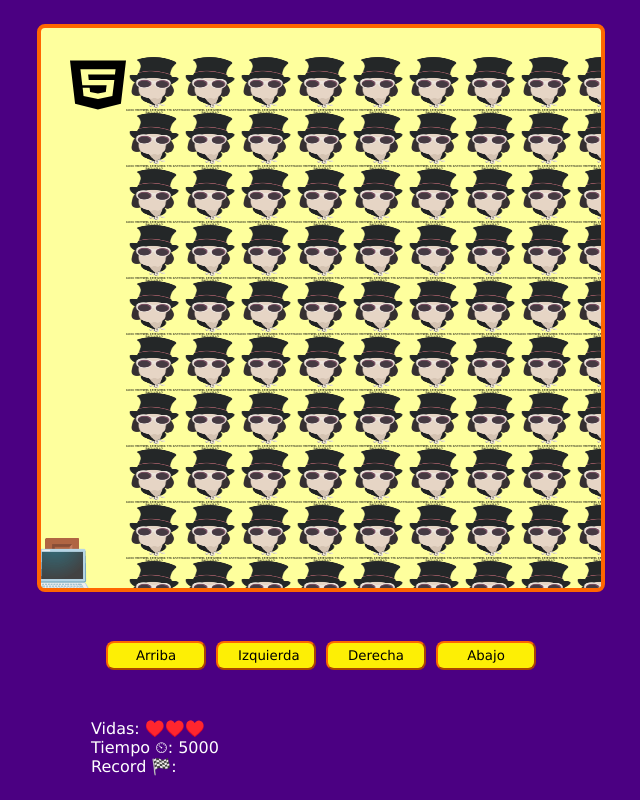
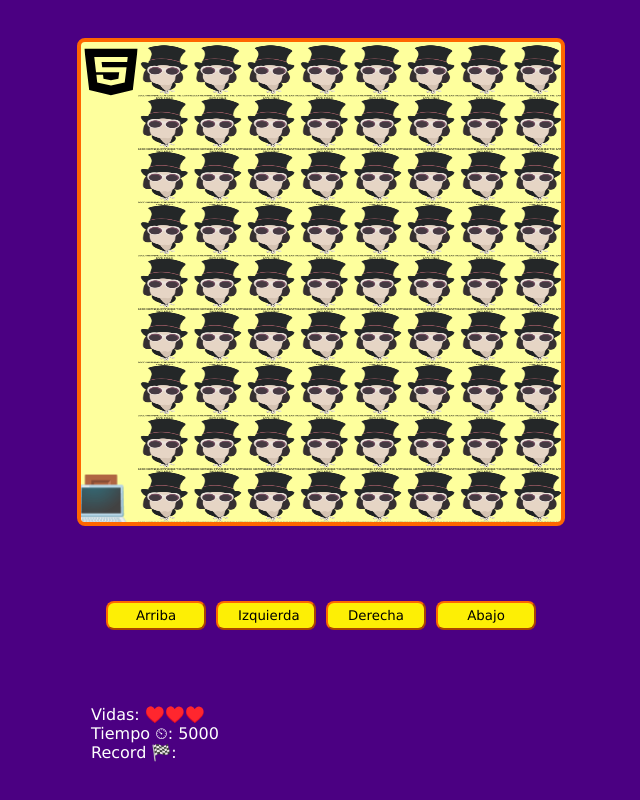
Before and after one commit to Hisahito/JS-Game, a plain HTML site: page index.html in a window 1280 px wide. Shown: the whole page, without its empty margins (319-959 px from the left). Drawn offline with Linux system fonts and the light colour scheme.

Commit message:
Fixing bug in chrome for canvasSize variable

```diff
--- a/game.js
+++ b/game.js
@@ -37,18 +37,18 @@ window.addEventListener('resize', setCanvasSize);
 
 function setCanvasSize() {
     if(window.innerHeight > window.innerWidth){
-        canvasSize = window.innerWidth * 0.7
+        canvasSize = window.innerWidth * 0.6
     } else {
-        canvasSize = window.innerHeight * 0.7
+        canvasSize = window.innerHeight * 0.6
     };
 
-    canvasSize = Number(canvasSize.toFixed(0));
+    canvasSize = Number(canvasSize.toFixed(1));
 
 
     canvas.setAttribute('width', canvasSize);
     canvas.setAttribute('height', canvasSize);
 
-    elementsSize = canvasSize / 10;
+    elementsSize = canvasSize / 9;
 
     playerPosition.x = undefined;
     playerPosition.y = undefined;
@@ -91,60 +91,58 @@ function startGame() {
                     playerPosition.x = posX;
                     playerPosition.y = posY;
                 }
-                }else if (col == 'I' && level == 0){
+                }else if (col == 'I' && level==0){
                     giftPosition.x = posX;
                     giftPosition.y = posY;
 
-                    base_image = new Image();
-                    base_image.src = "./assets/html5-brands.svg";
-                    base_image.onload = function(){
-                    game.drawImage(base_image, posX-27, posY-27, elementsSize, elementsSize);
-
-                    }
+                    make_base();
             } else if (col === 'X'){
                     enemiesPositions.push({x: posX, y: posY});
+
                     base_image = new Image();
                     base_image.src = "./assets/wonka.png";
                     base_image.onload = function(){
-                        game.drawImage(base_image, posX-27, posY-27, elementsSize, elementsSize);
+                        game.drawImage(base_image, posX-50, posY-50, elementsSize, elementsSize);
                     }
 
-            } else if (col == 'I' && level == 1){
+            } else if (col == 'I' && level==1){
                     giftPosition.x = posX;
                     giftPosition.y = posY;
 
                     base_image = new Image();
                     base_image.src = "./assets/css3-brands.svg";
                     base_image.onload = function(){
-                    game.drawImage(base_image, posX-27, posY-27, elementsSize, elementsSize);
+                    game.drawImage(base_image, posX-50, posY-50, elementsSize, elementsSize);
 
                 }
-            } else if (col == 'I' && level == 2){
+            } else if (col == 'I' && level==2){
                     giftPosition.x = posX;
                     giftPosition.y = posY;
+
                     base_image = new Image();
                     base_image.src = "./assets/js-brands.svg";
                     base_image.onload = function(){
-                    game.drawImage(base_image, posX-27, posY-27, elementsSize, elementsSize);
+                    game.drawImage(base_image, posX-50, posY-50, elementsSize, elementsSize);
 
                 }
 
             }
 
             game.fillText(emoji, posX, posY);
+
         });
     });
     movePlayer();
 }
-/*
+
 function make_base(){
     base_image = new Image();
     base_image.src = "./assets/html5-brands.svg";
     base_image.onload = function(){
-        game.drawImage(base_image, giftPosition.x, giftPosition.y, elementsSize, elementsSize);
+        game.drawImage(base_image, giftPosition.x-50, giftPosition.y-50, elementsSize, elementsSize);
     }
 }
-*/
+
 function movePlayer(){
     const giftCollisionX = playerPosition.x.toFixed(3) == giftPosition.x.toFixed(3);
     const giftCollisionY = playerPosition.y.toFixed(3) == giftPosition.y.toFixed(3);
@@ -164,7 +162,6 @@ function movePlayer(){
     }
 
     game.fillText(emojis['PLAYER'], playerPosition.x, playerPosition.y);
-
 }
 
 function levelWin(){
--- a/index.html
+++ b/index.html
@@ -47,7 +47,5 @@
     <script src="./maps.js"></script>
     <script src="./game.js"></script>
     <script src="https://kit.fontawesome.com/32648a8a86.js" crossorigin="anonymous"></script>
-    <script src="https://platform.linkedin.com/in.js" type="text/javascript">lang: en_US</script>
-    <script type="IN/Share" data-url="https://www.linkedin.com"></script>
 </body>
 </html>
--- a/maps.js
+++ b/maps.js
@@ -9,8 +9,8 @@ const maps=[];maps.push(`
   -XXXXXXXXX
   -XXXXXXXXX
   -XXXXXXXXX
-  -XXXXXXXXX
   OXXXXXXXXX
+  XXXXXXXXXX
 `);maps.push(`
   O--XXXXXXX
   X--XXXXXXX
```
